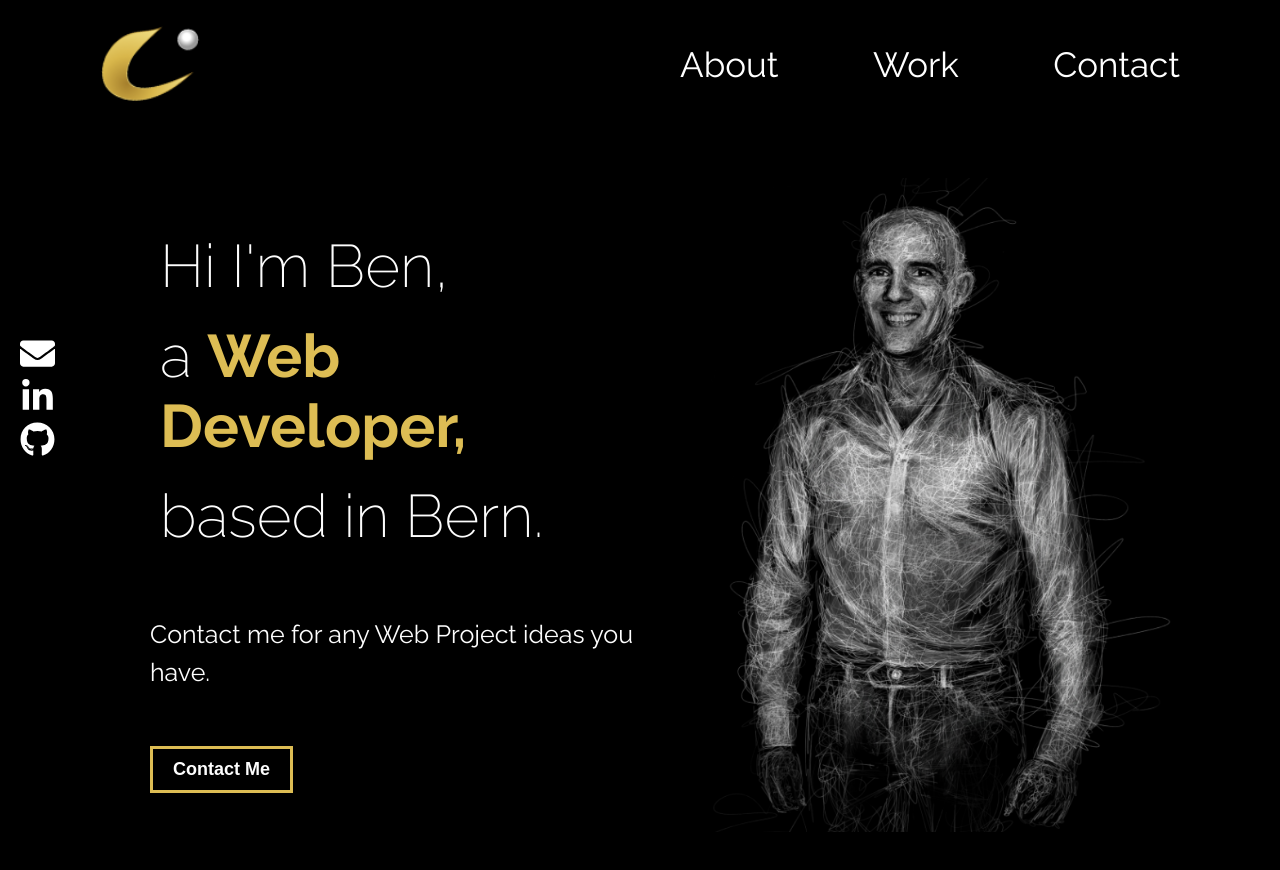
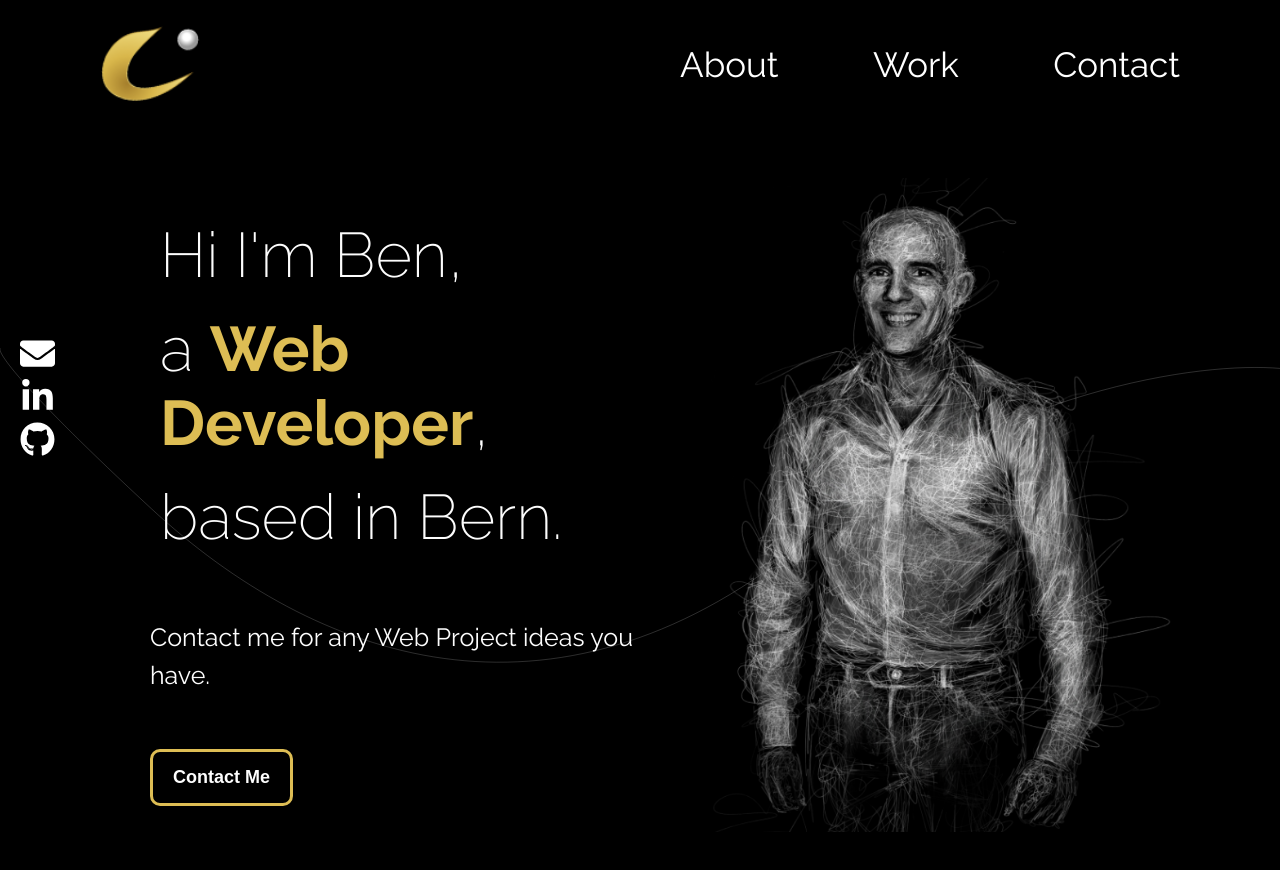
Before and after one commit to benhendriks/24_benjaminsteidl, a Next.js app in the folder portfolio/: page / in a window 1280 px wide. Shown: the top 870 px of the page. Built offline with nearby package versions, Linux system fonts and the light colour scheme.

Commit message:
Worked on page animation

```diff
--- /dev/null
+++ b/portfolio/animation.js
@@ -0,0 +1,47 @@
+export const pageAnim = {
+  hidden: {
+    opacity: 0,
+    y: 300,
+  },
+  show: {
+    opacity: 1,
+    y: 0,
+    transition: {
+      duration: 0.75,
+      when: 'beforeChildren',
+      staggerChidren: 0.25,
+    },
+  },
+  exit: {
+    opacity: 0,
+    y: 300,
+    transition: {
+      duration: 0.5,
+    },
+  },
+};
+
+export const titleAnim = {
+  hidden: { y: 200 },
+  show: {
+    y: 0,
+    transition: { duration: 0.75, ease: 'easeOut' },
+  },
+};
+
+export const fade = {
+  hidden: { opacity: 0 },
+  show: {
+   opacity: 1,
+    transition: { duration: 0.75, ease: 'easeOut' },
+  },
+};
+
+export const photoAnim = {
+  hidden: { scale: 1.5, opacity: 0 },
+  show: {
+    scale: 1,
+    opacity: 1,
+    transition: { duration: 0.75, ease: 'easeOut' },
+  },
+};
--- a/portfolio/components/HomeSection.js
+++ b/portfolio/components/HomeSection.js
@@ -1,26 +1,30 @@
-import Logo from 'next/image';
+import { motion } from 'framer-motion';
+import Wave from './Wave';
+import { titleAnim, fade, photoAnim } from '../animation';
 
-const HomeSection = () => (
+const HomeSection = () => {
+  return (
     <div className="intro">
       <div className="description">
-      <div className="title">
+        <motion.div className="title">
           <div className="hide">
-          <h2>Hi I'm Ben,</h2>
+            <motion.h2 variants={titleAnim}>Hi I'm Ben,</motion.h2>
           </div>
           <div className="hide">
-          <h2>a <span>Web Developer,</span></h2>
+            <motion.h2 variants={titleAnim}>a <span>Web Developer</span>,</motion.h2>
           </div>
           <div className="hide">
-          <h2>based in Bern.</h2>
+            <motion.h2 variants={titleAnim}>based in Bern.</motion.h2>
           </div>
-        <p>
+          <motion.p variants={fade}>
             Contact me for any Web Project ideas you have.
-        </p>
-        <button>Contact Me</button>
-      </div>
+          </motion.p>
+          <motion.button variants={fade}>Contact Me</motion.button>
+        </motion.div>
       </div>
       <div className="image">
-      <img
+        <motion.img
+          variants={photoAnim}
           src="/profile.png"
           layout="fixed"
           width={500}
@@ -28,7 +32,9 @@ const HomeSection = () => (
           alt="Benjamin Steidl"
         />
       </div>
+      <Wave />
     </div>
-)
+  );
+};
 
 export default HomeSection;
--- a/portfolio/components/Page.js
+++ b/portfolio/components/Page.js
@@ -1,3 +1,4 @@
+import { motion } from 'framer-motion';
 import React, { Component } from 'react'
 import Header from './Header';
 import Meta from './Meta';
@@ -6,12 +7,12 @@ import Sidebar from './Sidebar';
 class Page extends Component {
   render() {
     return (
-      <div className="layout">
+      <motion.div className="layout">
         <Meta />
         <Header />
         <Sidebar />
           { this.props.children }
-      </div>
+      </motion.div>
     )
   }
 }
--- /dev/null
+++ b/portfolio/components/Wave.js
@@ -0,0 +1,24 @@
+import { motion } from 'framer-motion';
+
+const Wave = () => {
+  return (
+    <motion.div className="wave">
+      <svg
+        viewBox="0 0 1440 363"
+        fill="none"
+        xmlns="http://www.w3.org/2000/svg"
+      >
+      <motion.path
+        initial={{ pathLength: 0, pathOffset: 1 }}
+        animate={{ pathLength: 1, pathOffset: 0 }}
+        transition={{ duration: 1.8 }}
+        d="M1440 27.4774C1352.73 19.8184 1122.41 49.0556 899.331 227.276C620.48 450.052 354.282 355.647 170.328 185.318C23.165 49.0556 -4.21721 8.32998 0.487081 5"
+        stroke="#fdfdfd"
+        strokeOpacity="0.2"
+        strokeWidth="1"/>
+      </svg>
+    </motion.div>
+  );
+};
+
+export default Wave;
--- a/portfolio/pages/_app.js
+++ b/portfolio/pages/_app.js
@@ -1,16 +1,20 @@
 import App from 'next/app';
 import Page from '../components/Page';
 import style from '../styles/style.css';
+import { AnimatePresence } from 'framer-motion';
 
 class MyApp extends App{
   render() {
-    const { Component } = this.props;
+    const { Component, pageProps, router } = this.props;
+
     return (
-      <Page>
-        <Component />
-      </Page>
+      <AnimatePresence exitBeforeEnter>
+        <Page>
+          <Component {...pageProps} key={router.route} />
+        </Page>
+      </AnimatePresence>
     );
   }
 }
 
-export default MyApp
+export default MyApp;
--- a/portfolio/pages/index.js
+++ b/portfolio/pages/index.js
@@ -1,9 +1,18 @@
 import HomeSection from "../components/HomeSection";
+import { motion } from 'framer-motion';
+import { pageAnim } from '../animation';
 
 const Home = props => (
-  <div className="layout">
-  <HomeSection />
-  </div>
+  <motion.div
+    variants={pageAnim}
+    initial="hidden"
+    animate="show"
+    exit="exit"
+  >
+    <div className="layout">
+    <HomeSection />
+    </div>
+  </motion.div>
 );
 
 export default Home;
--- a/portfolio/styles/style.css
+++ b/portfolio/styles/style.css
@@ -36,11 +36,12 @@ button {
   font-weight: bold;
   font-size: 1.8rem;
   cursor: pointer;
-  padding: 1rem 2rem;
+  padding: 1.5rem 2rem;
   border: 3px solid #ddbd54;
+  border-radius: 1rem;
   background: transparent;
   color: #fdfdfd;
-  transition: all 0.5s ease;
+  transition: all 0.8s ease;
 }
 button:hover {
   background: #ddbd54;
@@ -49,7 +50,7 @@ button:hover {
 
 h2 {
   font-weight: lighter;
-  font-size: 6rem;
+  font-size: 6.3rem;
   margin: 1rem;
 }
 
@@ -127,11 +128,13 @@ nav {
 .description {
   flex: 1;
   padding: 0rem 5rem;
+  z-index: 2;
 }
 
 .image {
   flex: 1;
   overflow: hidden;
+  z-index: 2;
 }
 
 img {
@@ -164,3 +167,10 @@ img {
 .answer {
   padding: 2rem 0rem;
 }
+
+.wave {
+  width: 100%;
+  position: absolute;
+  left: 0;
+  z-index: 1;
+}
```
Also changed, not shown: portfolio/pages/about.js (+9 -2 lines), portfolio/pages/contact.js (+9 -2 lines), portfolio/pages/work.js (+9 -2 lines). Lines whose indentation alone changed are shown as unchanged.
